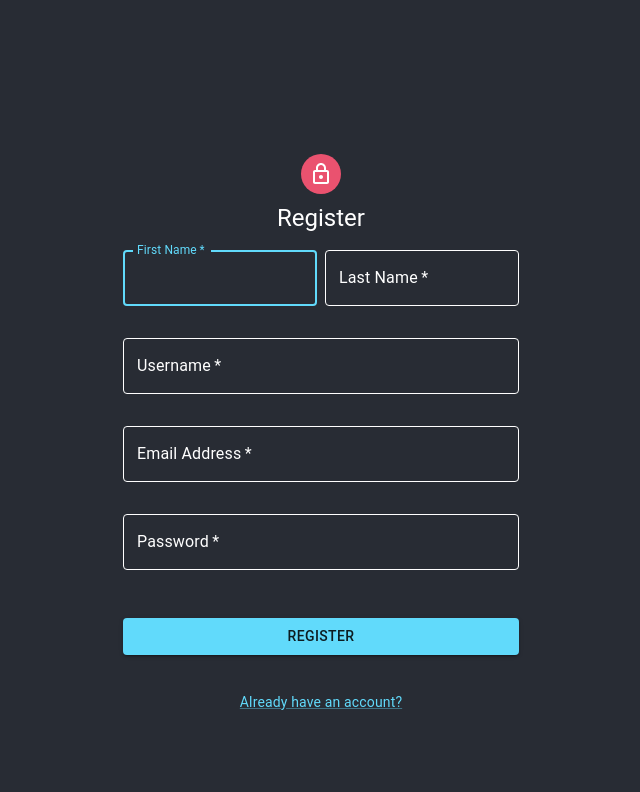
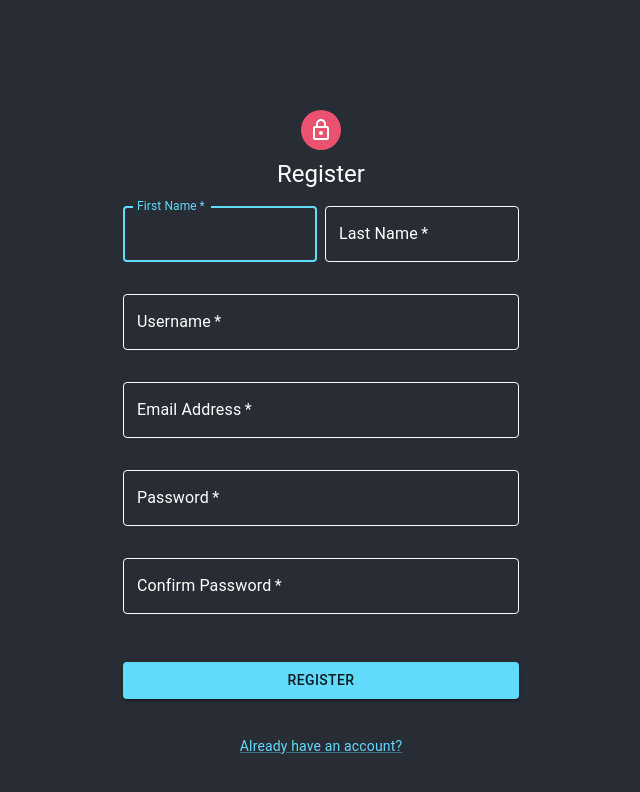
Before and after one commit to TheoticTech/distnode-frontend, a React (Create React App) app: page /auth/register in a window 1280 px wide. Shown: the top 792 px of the page, without its empty margins (319-959 px from the left). Built offline with nearby package versions, Linux system fonts and the light colour scheme; no server answers.

Commit message:
Password confirmation for registration

```diff
--- a/src/routes/auth/Register.tsx
+++ b/src/routes/auth/Register.tsx
@@ -32,6 +32,9 @@ function Register() {
     const data = new FormData(registrationFormData.currentTarget)
 
     try {
+      if (data.get('password') !== data.get('passwordConfirmation')) {
+        throw new Error('Passwords do not match')
+      }
       await axios.post(
         `${REACT_APP_AUTH_URL}/auth/register`,
         {
@@ -48,6 +51,8 @@ function Register() {
       const registrationError = err.response?.data?.registrationError
       if (registrationError) {
         setErrorMessage(registrationError)
+      } else if (err.message === 'Passwords do not match') {
+        setErrorMessage(err.message)
       } else {
         setErrorMessage('An unknown error occurred, please try again later')
       }
@@ -133,6 +138,18 @@ function Register() {
                   />
                 </Grid>
                 <Grid item xs={12}>
+                  <TextField
+                    margin='normal'
+                    required
+                    fullWidth
+                    name='passwordConfirmation'
+                    label='Confirm Password'
+                    type='password'
+                    id='passwordConfirmation'
+                    autoComplete='current-password'
+                  />
+                </Grid>
+                <Grid item xs={12}>
                   {errorMessage && (
                     <Typography variant='body2' color='error'>
                       Error: {errorMessage}
```
